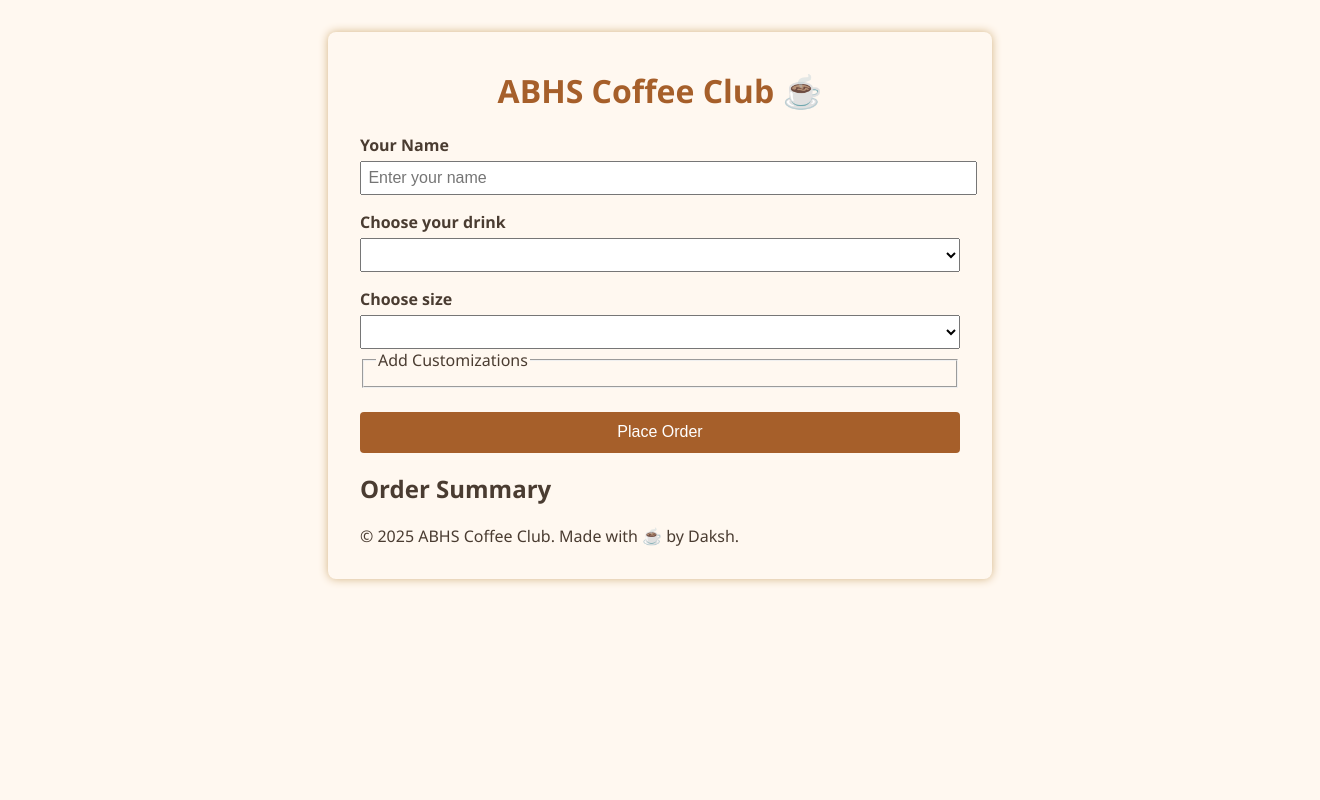
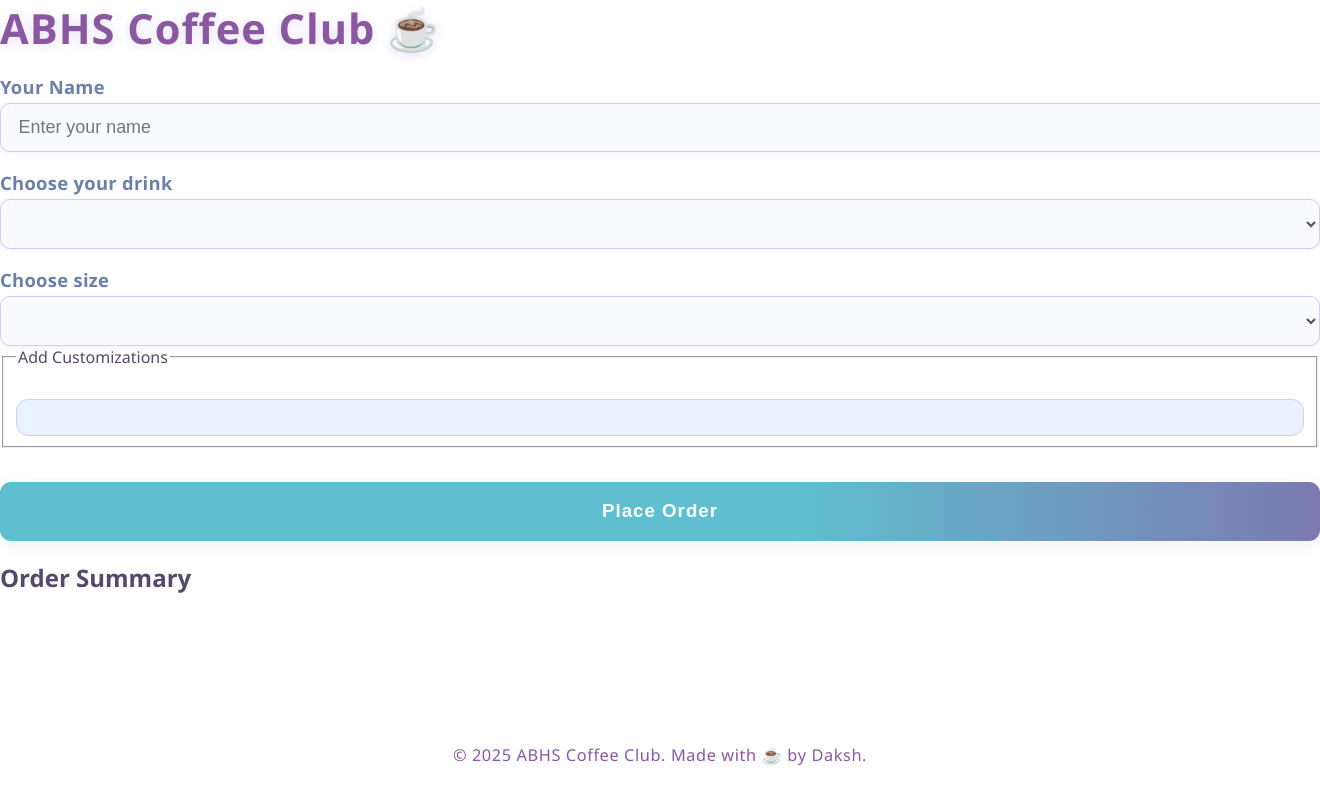
Before and after one commit to Daksh-OP/ABHS-Coffee-Club, a Flask app: page / in a window 1320 px wide; the page is wider, and only the part inside the window is pictured. Run offline with Flask 3, Linux system fonts and the light colour scheme; lists and menus that the app fills with data are empty.

Commit message:
Update styles.css

```diff
--- a/static/styles.css
+++ b/static/styles.css
@@ -1,98 +1,240 @@
+/* Modern Mint/Lavender Coffee Club Styles */
+
+.background-accent {
+  position: fixed;
+  inset: 0;
+  z-index: -2;
+  background: radial-gradient(ellipse at 70% 10%, #e0f7fa 30%, #f3e7fa 80%),
+              linear-gradient(120deg, #f5faff 0%, #f7e6ff 100%);
+}
+
 body {
   font-family: 'Segoe UI', Tahoma, Geneva, Verdana, sans-serif;
-  background: #fff8f0;
-  color: #4a3c31;
-  max-width: 600px;
-  margin: 2rem auto;
-  padding: 1rem 2rem;
-  border-radius: 8px;
-  box-shadow: 0 0 10px #d4b483;
+  color: #54496b;
+  min-height: 100vh;
+  margin: 0;
+  display: flex;
+  flex-direction: column;
+}
+
+header {
+  display: flex;
+  flex-direction: column;
+  align-items: center;
+  margin-top: 2.2rem;
+  margin-bottom: 1rem;
+}
+.logo {
+  width: 90px;
+  height: 90px;
+  object-fit: contain;
+  margin-bottom: 0.4rem;
+  filter: drop-shadow(0 3px 14px #b3a1f1aa);
 }
 h1 {
-  text-align: center;
-  color: #a65f2a;
+  color: #8a58a1;
+  font-size: 2.6rem;
+  font-weight: 800;
+  letter-spacing: 1px;
+  text-shadow: 0 2px 12px #e2d7f5cc;
+  margin: 0;
 }
-label {
+.emoji {
+  font-size: 1.5rem;
+  vertical-align: -3px;
+}
+
+/* Main card is wide and spacious on desktop */
+.main-card {
+  max-width: 620px;
+  margin: 2.5rem auto 2rem auto;
+  background: rgba(255, 255, 255, 0.97);
+  border-radius: 28px;
+  box-shadow: 0 12px 38px 0 #c6b8f433, 0 2px 10px #aee2e633;
+  padding: 3rem 3.5rem 2.5rem 3.5rem;
+}
+
+/* Form styling */
+form label {
   display: block;
-  margin-top: 1rem;
-  font-weight: bold;
+  margin-top: 1.1rem;
+  font-weight: 600;
+  color: #6c7fa7;
+  letter-spacing: 0.3px;
+  font-size: 1.15rem;
 }
-select, input[type="text"] {
+
+form input[type="text"],
+form select {
   width: 100%;
-  padding: 0.4rem;
-  font-size: 1rem;
   margin-top: 0.3rem;
+  padding: 0.8rem 1.1rem;
+  border: 1.7px solid #d7c9fa;
+  border-radius: 10px;
+  font-size: 1.12rem;
+  background: #f8fafd;
+  color: #54496b;
+  box-shadow: 0 1.5px 7px #b3a1f122;
+  transition: border-color 0.23s, box-shadow 0.23s;
 }
-.customizations label {
-  font-weight: normal;
+form input[type="text"]:focus,
+form select:focus {
+  border-color: #8a58a1;
+  outline: none;
+  box-shadow: 0 0 12px #b3a1f133;
+}
+
+/* Customizations */
+#customizations {
+  margin-top: 1.6rem;
+  padding: 1.3rem 1.2rem 0.9rem 1.2rem;
+  background: #e9f3ff;
+  border-radius: 12px;
+  border: 1.5px solid #d7c9fa;
+}
+
+#customizations h3 {
+  margin-top: 0;
+  color: #8a58a1;
+  font-weight: 700;
+  font-size: 1.17rem;
+  letter-spacing: 0.6px;
+  margin-bottom: 0.5rem;
+}
+
+.custom-group {
+  margin-bottom: 0.8rem;
+}
+.custom-group-title {
+  display: block;
+  font-size: 1.04rem;
+  font-weight: 600;
+  color: #5fbfd1;
+  margin-bottom: 0.15rem;
+  letter-spacing: 0.5px;
+}
+#customizations label {
   display: inline-block;
-  margin-right: 1rem;
+  margin-right: 1.2rem;
+  margin-bottom: 0.4rem;
+  font-weight: 500;
+  color: #756e94;
+  background: #f6f8ff;
+  padding: 0.16rem 0.8rem;
+  border-radius: 6px;
+  border: 1px solid #d7c9fa;
+  transition: background 0.17s, color 0.17s, border-color 0.17s;
+  cursor: pointer;
+  font-size: 1.04rem;
+}
+#customizations label:hover {
+  background: #e3e1f7;
+  color: #8a58a1;
+  border-color: #b3a1f1;
+}
+
+#customizations em {
+  color: #8a58a1;
+  font-style: normal;
+  font-size: 0.98em;
+  margin-left: 0.3em;
+}
+
+button[type="submit"] {
+  display: block;
+  width: 100%;
+  margin: 2.1rem 0 0.5rem 0;
+  background: linear-gradient(90deg, #5fbfd1 60%, #8a58a1 120%);
+  color: #fff;
+  border: none;
+  padding: 1.15rem 1.4rem;
+  font-size: 1.17rem;
+  font-weight: 700;
+  border-radius: 11px;
+  box-shadow: 0 3px 16px #b3a1f133;
+  letter-spacing: 1px;
+  transition: background 0.19s, box-shadow 0.13s, transform 0.11s;
   cursor: pointer;
 }
-button {
-  background-color: #a65f2a;
-  color: white;
-  border: none;
-  padding: 0.7rem 1.2rem;
-  font-size: 1rem;
-  margin-top: 1.5rem;
-  border-radius: 4px;
-  cursor: pointer;
-  width: 100%;
-}
-button:hover {
-  background-color: #804517;
-}
-.order-summary {
-  background: #f2e8dc;
-  border: 1px solid #d4b483;
-  padding: 1rem;
-  margin-top: 1.5rem;
-  border-radius: 6px;
+button[type="submit"]:hover {
+  background: linear-gradient(90deg, #8a58a1 60%, #5fbfd1 120%);
+  box-shadow: 0 7px 30px #aee2e644;
+  transform: translateY(-2px) scale(1.035);
 }
 
-.footer {
-  background: #fff;
-  border-top: 1px solid #ddd;
-  padding: 2rem;
-  font-family: Arial, sans-serif;
-  color: #000;
+/* Footer */
+footer {
+  background: transparent;
+  color: #8a58a1;
+  text-align: center;
+  padding: 2rem 0 1.1rem 0;
+  font-size: 1.02rem;
+  margin-top: auto;
+  letter-spacing: 0.6px;
 }
-.footer-logo {
-  max-width: 200px;
-  margin-bottom: 1rem;
+
+/* Responsive: On phone, compact and stack! */
+@media (max-width: 650px) {
+  .main-card {
+    max-width: 99vw;
+    padding: 1.2rem 0.6rem 1.2rem 0.6rem;
+    margin: 1.2rem 0.2rem 1.2rem 0.2rem;
+    border-radius: 12px;
+    box-shadow: 0 3px 12px #c6b8f433, 0 2px 7px #aee2e633;
+  }
+
+  h1 {
+    font-size: 1.4rem;
+    text-align: center;
+    margin-bottom: 0.9rem;
+  }
+  header {
+    margin-top: 0.7rem;
+    margin-bottom: 0.4rem;
+  }
+  .logo {
+    width: 55px;
+    height: 55px;
+    margin-bottom: 0.25rem;
+  }
+  form label {
+    font-size: 1.02rem;
+  }
+  form input[type="text"],
+  form select {
+    font-size: 1rem;
+    padding: 0.6rem 0.7rem;
+    border-radius: 7px;
+  }
+  #customizations {
+    padding: 0.7rem 0.4rem 0.4rem 0.4rem;
+    border-radius: 7px;
+  }
+  .custom-group-title {
+    font-size: 0.99rem;
+  }
+  #customizations label {
+    font-size: 0.91rem;
+    padding: 0.1rem 0.5rem;
+    border-radius: 4px;
+    margin-right: 0.55rem;
+  }
+  button[type="submit"] {
+    font-size: 1.03rem;
+    padding: 0.9rem 1rem;
+    border-radius: 7px;
+    margin-top: 1.4rem;
+  }
+  footer {
+    font-size: 0.98rem;
+    padding: 1.2rem 0 0.7rem 0;
+  }
 }
-.join-form {
-  display: flex;
-  flex-wrap: wrap;
-  gap: 1rem;
-  margin: 1rem 0;
+
+/* Optionally, hide certain less-important elements on mobile if desired:
+@media (max-width: 650px) {
+  .some-element {
+    display: none;
+  }
 }
-.join-form input {
-  flex: 1 1 200px;
-  padding: 0.5rem;
-}
-.join-form button {
-  background: black;
-  color: white;
-  padding: 0.6rem 1.5rem;
-  border: none;
-  cursor: pointer;
-  font-weight: bold;
-}
-.footer-links {
-  display: flex;
-  justify-content: space-between;
-  margin-top: 2rem;
-}
-.footer-links div {
-  width: 22%;
-  font-size: 0.9rem;
-  line-height: 1.6;
-}
-.footer-bottom {
-  margin-top: 2rem;
-  text-align: center;
-  font-size: 0.8rem;
-  color: #333;
-}
+*/
```
